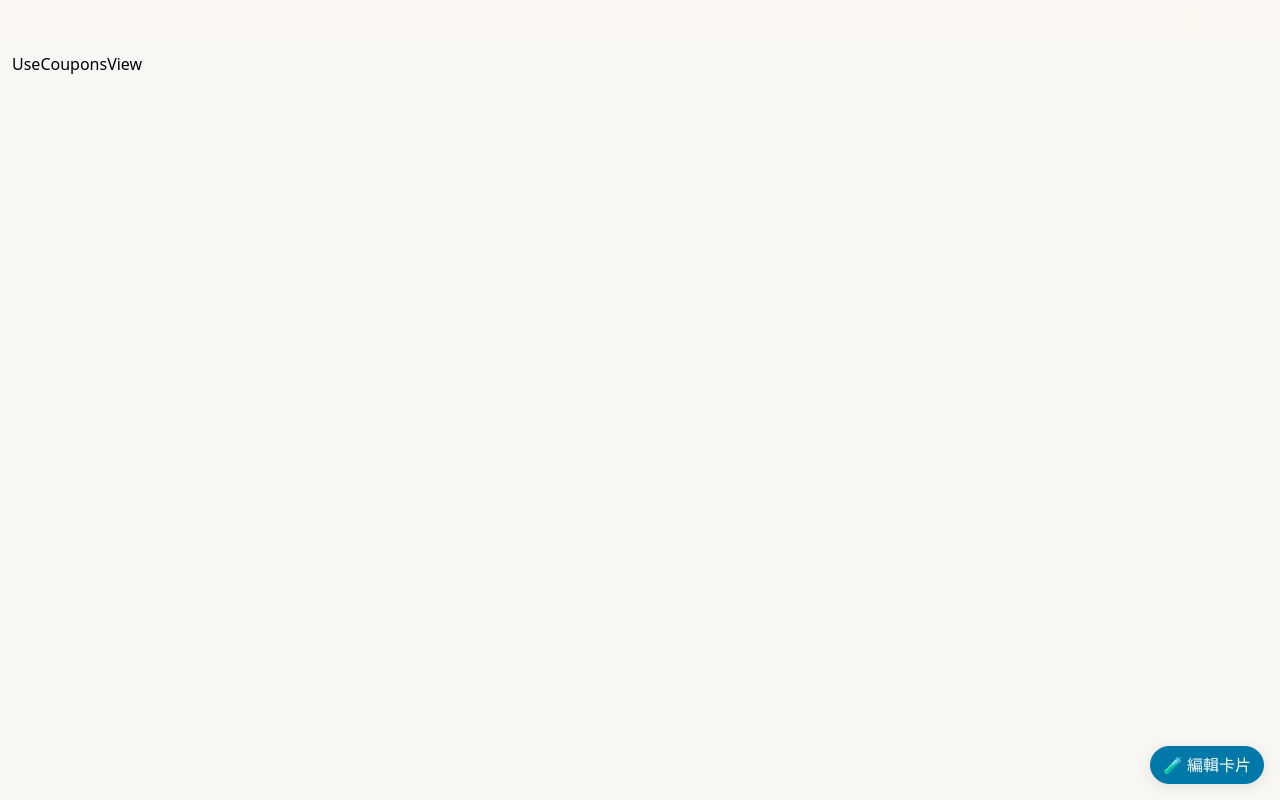
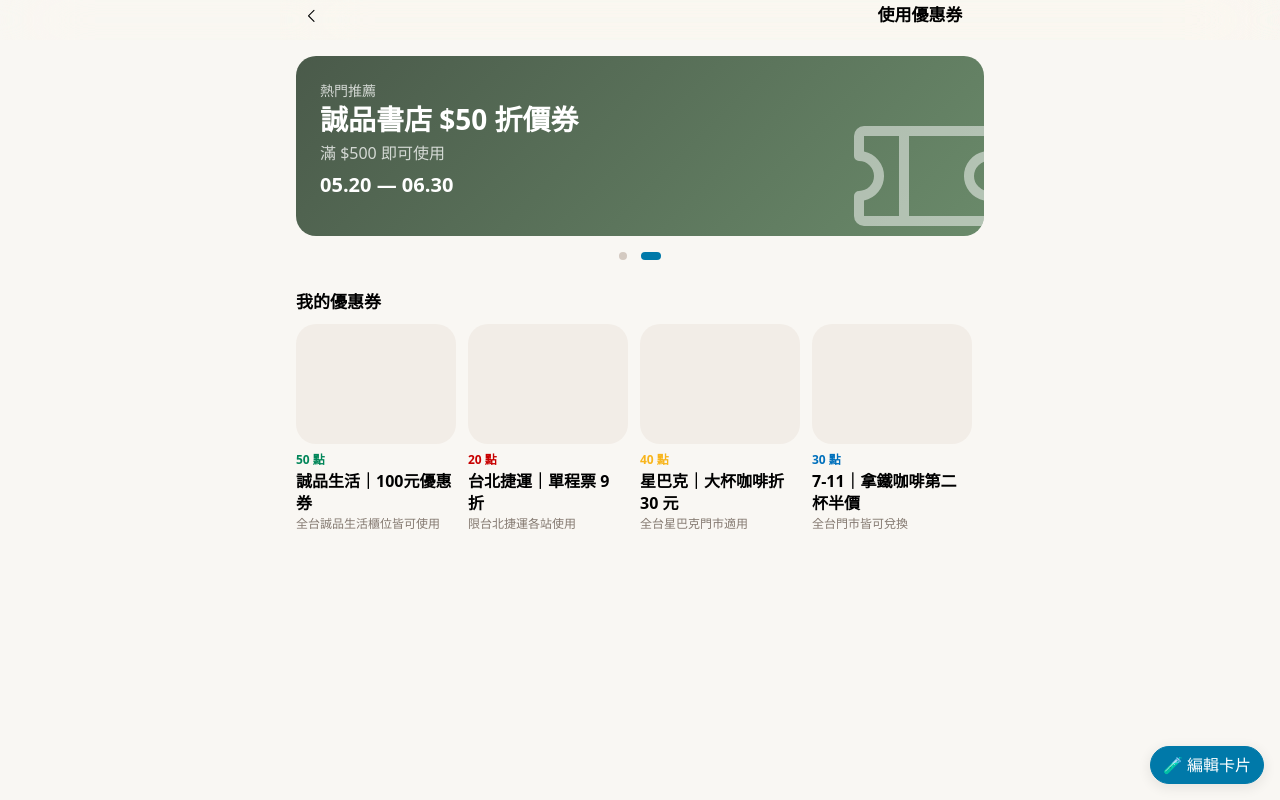
Before and after one commit to i27363236/2026hackathon, a Vue app: page /#/use/coupons in a window 1280 px wide. Built offline with nearby package versions, Linux system fonts and the light colour scheme.

Commit message:
新增使用優惠券頁面，包含優惠券輪播及列表顯示功能

```diff
--- a/src/views/HomeView.vue
+++ b/src/views/HomeView.vue
@@ -213,7 +213,7 @@
 
     <!-- Coupon exchange deals -->
     <section>
-      <h3 class="h5 fw-bold mb-4">這樣換，最划算</h3>
+      <h3 class="mb-4">這樣換，最划算</h3>
       <div class="card-row d-flex gap-4 pb-2">
         <RowCard
           v-for="c in coupons"
--- a/src/views/use/UseCouponsView.vue
+++ b/src/views/use/UseCouponsView.vue
@@ -1,6 +1,143 @@
 <script setup>
+import { useRouter } from 'vue-router'
+import { Icon } from '@iconify/vue'
+import TopToolbar from '../../components/TopToolbar.vue'
+import RowCard from '../../components/home/RowCard.vue'
+import { getCoupons } from '../../data/coupons.js'
+
+const router = useRouter()
+const coupons = getCoupons()
+
+/**
+ * 優惠券頁面專用的輪播資料
+ */
+const couponSlides = [
+  {
+    eyebrow: '限時領取',
+    title: '全家咖啡買一送一',
+    subtitle: '捷點兌換專屬優惠',
+    date: '06.01 — 06.15',
+    gradient: 'linear-gradient(135deg, #005596, #007bc3)',
+  },
+  {
+    eyebrow: '熱門推薦',
+    title: '誠品書店 $50 折價券',
+    subtitle: '滿 $500 即可使用',
+    date: '05.20 — 06.30',
+    gradient: 'linear-gradient(135deg, #4a5a4a, #6a8a6a)',
+  }
+]
+
+const handleBack = () => {
+  router.back()
+}
 </script>
 
 <template>
-  <div class="p-4">UseCouponsView</div>
+  <div class="use-coupons-view min-vh-100 d-flex flex-column mx-auto">
+    <!-- 頂部導覽列 -->
+    <TopToolbar title="使用優惠券" show-back @back="handleBack" />
+
+    <main class="flex-grow-1 p-5 d-flex flex-column gap-8">
+      <!-- 優惠券主題輪播 -->
+      <section>
+        <div id="couponCarousel" class="carousel slide" data-bs-ride="carousel" data-bs-interval="3000">
+          <div class="carousel-inner">
+            <div
+              v-for="(slide, i) in couponSlides"
+              :key="i"
+              class="carousel-item"
+              :class="{ active: i === 0 }"
+            >
+              <div
+                class="hero rounded-4 text-white p-7 position-relative overflow-hidden"
+                :style="{ background: slide.gradient }"
+              >
+                <div class="position-relative">
+                  <p class="small mb-1 opacity-75">{{ slide.eyebrow }}</p>
+                  <h2 class="fw-bold mb-2">{{ slide.title }}</h2>
+                  <p class="mb-3 opacity-75">{{ slide.subtitle }}</p>
+                  <p class="h4 fw-bold mb-0">{{ slide.date }}</p>
+                </div>
+                <!-- 使用票券圖示呼應頁面主題 -->
+                <Icon icon="ph:ticket" class="hero-ticket position-absolute opacity-50" width="160" height="160" />
+              </div>
+            </div>
+          </div>
+
+          <div class="carousel-indicators hero-indicators">
+            <button
+              v-for="(_, i) in couponSlides"
+              :key="i"
+              type="button"
+              data-bs-target="#couponCarousel"
+              :data-bs-slide-to="i"
+              :class="{ active: i === 0 }"
+            />
+          </div>
+        </div>
+      </section>
+
+      <!-- 優惠券列表 -->
+      <section>
+        <h3 class="h5 fw-bold mb-4">我的優惠券</h3>
+        <div class="d-flex flex-wrap gap-4 pb-2">
+          <RowCard
+            v-for="c in coupons"
+            :key="c.id"
+            :subtitle="c.point + ' 點'"
+            :title="c.title"
+            :detail="c.sub"
+            :img="c.img"
+            :color-key="c.colorKey"
+          />
+        </div>
+      </section>
+    </main>
+  </div>
 </template>
+
+<style scoped>
+.use-coupons-view {
+  max-width: 720px;
+}
+
+.hero {
+  min-height: 180px;
+}
+
+.hero-ticket {
+  right: -20px;
+  bottom: -20px;
+}
+
+/* 複用 HomeView 的輪播指示器樣式 */
+.hero-indicators {
+  position: static;
+  margin: 0;
+  padding: 0;
+  display: flex;
+  justify-content: center;
+  gap: 8px;
+  margin-top: 16px;
+}
+
+.hero-indicators [data-bs-target] {
+  width: 8px;
+  height: 8px;
+  border-radius: 50%;
+  background: var(--bs-gray-300);
+  border: none;
+  padding: 0;
+  flex-shrink: 0;
+  text-indent: -9999px;
+  transition: width 0.3s ease, border-radius 0.3s ease, background 0.3s ease;
+  opacity: 1;
+}
+
+.hero-indicators [data-bs-target].active {
+  width: 20px;
+  border-radius: 800px;
+  background: var(--bs-primary);
+}
+</style>
```
